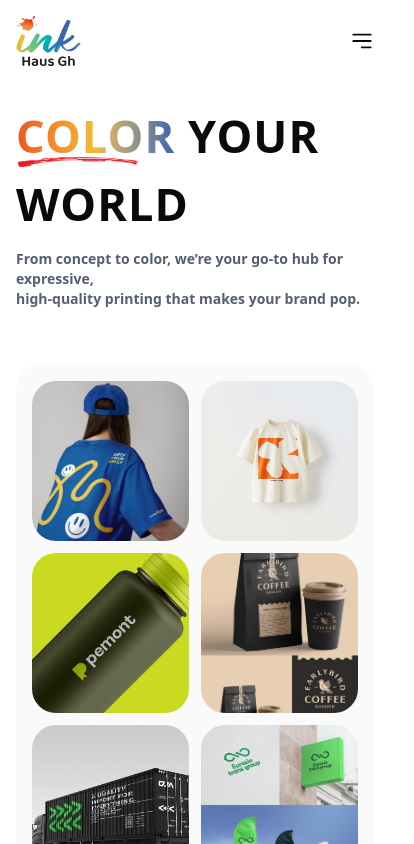
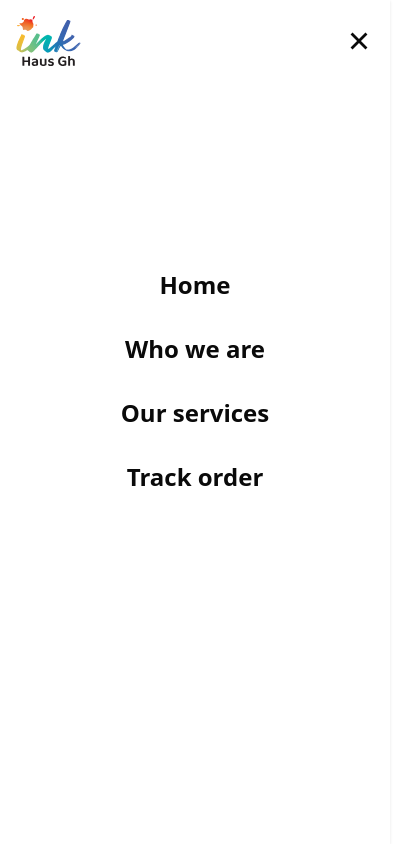
Before and after one commit to inkhaus/inkhaus_website, a Next.js app: page / in a window 390 px wide. Both pictures are taken after a click on the element 362 px from the left and 41 px from the top of the page. Shown: the top 844 px of the page, 414 px wide, since content can reach past the window. Built offline with nearby package versions, Linux system fonts and the light colour scheme.

Commit message:
changes in footer

```diff
--- a/src/app/page.tsx
+++ b/src/app/page.tsx
@@ -5,16 +5,22 @@ import FooterHolder from "@/components/footer";
 import HomeHero from "@/components/hero";
 import ComplaintsModal from "@/components/Modals/Complaints";
 import NavigationHolder from "@/components/navigations";
+import SmallNav from "@/components/navigations/SmallNav";
 import OurProcess from "@/components/Our_process";
 import OurServices from "@/components/Our_services";
 import { useState } from "react";
 
 export default function Home() {
   const [isComplaints, setIsComplaints] = useState<boolean>(false);
+  const [isSmallNav, setIsSmallNav] = useState<boolean>(false);
+
   return (
     <div className="w-full relative font-[family-name:var(--font-geist-sans)]">
-      <nav className="w-full sticky top-0 left-0 bg-white z-50">
-        <NavigationHolder setIsComplaints={setIsComplaints} />
+      <nav className="w-full sticky top-0 left-0 bg-white z-[10000]">
+        <NavigationHolder
+          setIsSmallNav={setIsSmallNav}
+          setIsComplaints={setIsComplaints}
+        />
       </nav>
       <main className="w-full">
         <HomeHero />
@@ -27,6 +33,7 @@ export default function Home() {
         <FooterHolder />
       </footer>
       {isComplaints && <ComplaintsModal setIsComplaints={setIsComplaints} />}
+      {isSmallNav && <SmallNav setIsSmallNav={setIsSmallNav} />}
     </div>
   );
 }
--- a/src/components/Our_services/index.tsx
+++ b/src/components/Our_services/index.tsx
@@ -99,7 +99,7 @@ const OurServices = () => {
   }, []);
   return <section id="services" className="w-full h-full container mx-auto my-4">
       <div className="w-full flex flex-col items-center justify-center">
-        <div className="w-full bg-white sticky md:top-[110px] top-[70px] py-7 left-0 z-50">
+        <div className="w-full bg-white sticky md:top-[110px] top-[70px] px-4 py-7 left-0 z-50">
           <div className="flex items-center justify-center gap-2">
             <motion.h1 initial={{ opacity: 0 }} animate={{ opacity: 1 }} transition={{ duration: 1, delay: 0.1 }} className="text-3xl font-semibold tracking-wide">
               Our services
--- a/src/components/footer/index.tsx
+++ b/src/components/footer/index.tsx
@@ -1,11 +1,14 @@
 import Image from "next/image";
 import Link from "next/link";
 import React from "react";
+import { FaXTwitter } from "react-icons/fa6";
+import { BsInstagram } from "react-icons/bs";
+import { FaLinkedin } from "react-icons/fa";
 
 const FooterHolder = () => {
   return (
     <div className="w-full container mx-auto flex flex-col gap-14">
-      <div className="w-full grid grid-cols-1 md:grid-cols-2 lg:grid-cols-4">
+      <div className="w-full grid gap-7 grid-cols-2 md:grid-cols-2 lg:grid-cols-4">
         <div className="w-full">
           <div className="w-fit h-[100px] aspect-square">
             <Image
@@ -16,15 +19,25 @@ const FooterHolder = () => {
               className="w-full h-full"
             />
           </div>
+          <div className="flex items-center gap-3.5">
+            <FaXTwitter className="text-2xl text-white" />
+            <Link
+              href="https://www.instagram.com/p/DIw_FQOtwnf/?igsh=YXhsa3AxbmxueGIw"
+              target="_blank"
+            >
+              <BsInstagram className="text-2xl text-white" />
+            </Link>
+            <FaLinkedin className="text-2xl text-white" />
+          </div>
         </div>
-        <div className="w-full flex flex-col gap-5">
+        <div className="w-full flex flex-col md:gap-5 gap-3">
           <h2 className="text-base font-semibold text-white">Visit Us</h2>
           <div className="flex flex-col gap-2">
             <p className="text-sm font-medium text-white">Ink Haus GH</p>
             <p className="text-sm font-medium text-white">Mon–Sat: 9am – 6pm</p>
           </div>
         </div>
-        <div className="w-full flex flex-col gap-5 ml-8">
+        <div className="w-full flex flex-col md:gap-5 gap-3 md:ml-8">
           <h2 className="text-base font-semibold text-white">Company</h2>
           <div className="flex flex-col gap-2">
             <Link href="/#who-we-are">
@@ -38,7 +51,7 @@ const FooterHolder = () => {
             </Link>
           </div>
         </div>
-        <div className="w-full flex flex-col gap-5 ml-10">
+        <div className="w-full flex flex-col md:gap-5 gap-3 md:ml-10">
           <h2 className="text-base font-semibold text-white">Resources</h2>
           <div className="flex flex-col gap-2">
             <Link href="/">
--- /dev/null
+++ b/src/components/navigations/SmallNav.tsx
@@ -0,0 +1,73 @@
+"use client";
+import React from "react";
+import { motion, AnimatePresence } from "framer-motion";
+import Image from "next/image";
+import { IoCloseSharp } from "react-icons/io5";
+
+const NavLinks = [
+  {
+    name: "Home",
+    link: "/"
+  },
+  {
+    name: "Who we are",
+    link: "/#who-we-are"
+  },
+  {
+    name: "Our services",
+    link: "/#services"
+  },
+  {
+    name: "Track order",
+    link: "/"
+  }
+];
+
+const SmallNav = ({
+  setIsSmallNav
+}: {
+  setIsSmallNav: (value: boolean) => void;
+}) => {
+  return (
+    <div className="w-full h-full fixed top-0 left-0 right-0 z-[1000000] flex items-center justify-center ">
+      <AnimatePresence>
+        <motion.div
+          exit="exit"
+          initial={{ y: -30 }}
+          animate={{ y: 0 }}
+          transition={{ type: "spring", stiffness: 120 }}
+          className=" w-full h-screen  bg-[#fff] overflow-y-auto shadow z-[1000000] p-4"
+        >
+          <div className="w-full flex items-center justify-between">
+            <div className="w-fit lg:h-[80px] h-[50px] object-cover">
+              <Image
+                src="/icons/logo.svg"
+                alt="logo"
+                width={500}
+                height={500}
+                className="w-full h-full object-cover"
+              />
+            </div>
+            <IoCloseSharp
+              onClick={() => setIsSmallNav(false)}
+              className="text-3xl cursor-pointer"
+            />
+          </div>
+          <div className="w-full h-[70vh] flex items-center justify-center mt-5">
+            <ul className="flex flex-col items-center gap-8 ">
+              {NavLinks.map((item, index) =>
+                <li key={index} className="text-2xl font-medium">
+                  <a href={item.link} className="cursor-pointer font-semibold">
+                    {item.name}
+                  </a>
+                </li>
+              )}
+            </ul>
+          </div>
+        </motion.div>
+      </AnimatePresence>
+    </div>
+  );
+};
+
+export default SmallNav;
--- a/src/components/navigations/index.tsx
+++ b/src/components/navigations/index.tsx
@@ -24,8 +24,10 @@ const NavLinks = [
 ];
 
 const NavigationHolder = ({
+  setIsSmallNav,
   setIsComplaints
 }: {
+  setIsSmallNav: (value: boolean) => void;
   setIsComplaints: (value: boolean) => void;
 }) => {
   return (
@@ -62,7 +64,7 @@ const NavigationHolder = ({
           </button>
         </Link>
       </div>
-      <div className="block lg:hidden">
+      <div onClick={() => setIsSmallNav(true)} className="block lg:hidden">
         <HiMiniBars3BottomRight className="text-2xl cursor-pointer" />
       </div>
     </nav>
```
